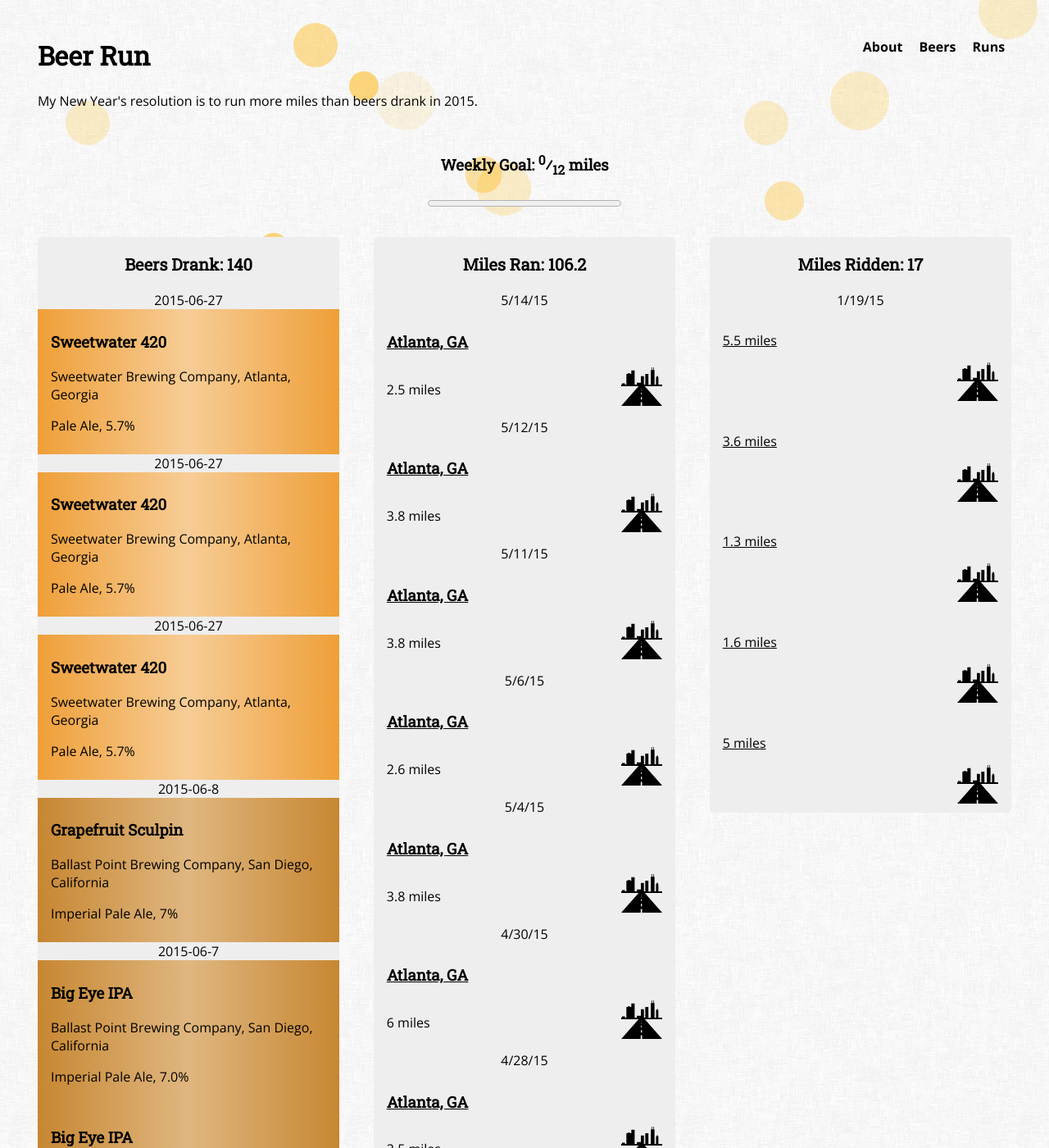
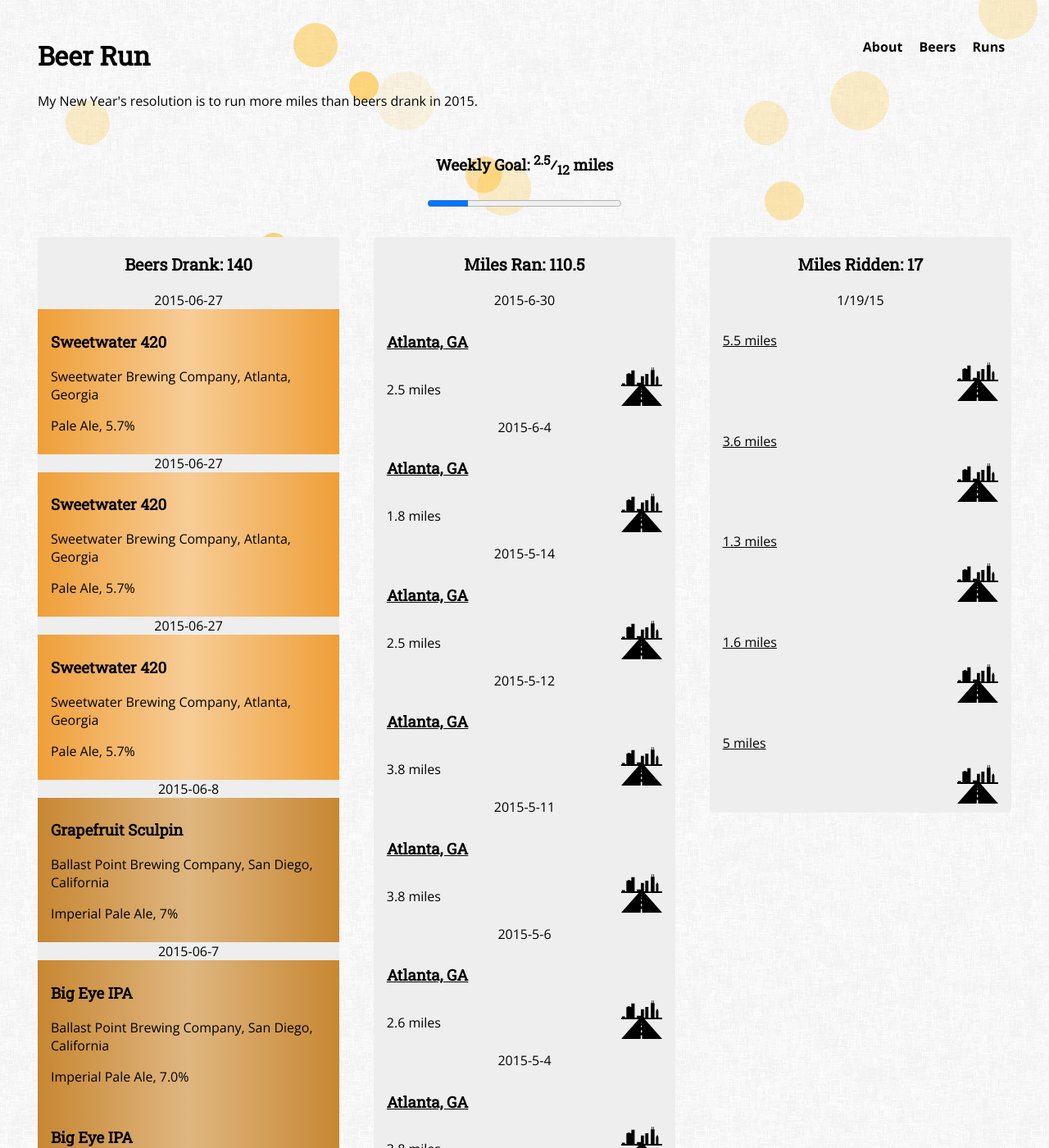
Before and after one commit to rhewitt22/beer-run, a Jekyll site: the page built from index.html, in a window 1280 px wide and 1400 px high. Shown: the whole window at 82% size. Built offline with Jekyll 4.4.1, drawn with Linux system fonts in a browser that asks for light colours; nearby versions of some CDN libraries; some of the changed text lies outside the part shown.

Commit message:
Updated run.yml

```diff
--- a/_data/run.yml
+++ b/_data/run.yml
@@ -1,4 +1,22 @@
-- date: 5/14/15
+- date: 2015-6-30
+  distance: 2.5
+  type: city
+  location: "Atlanta, GA"
+  strava: https://www.strava.com/activities/336484096
+  shoes:
+    brand: Nike
+    model: Structure 15
+
+- date: 2015-6-4
+  distance: 1.8
+  type: city
+  location: "Atlanta, GA"
+  strava: https://www.strava.com/activities/318884063
+  shoes:
+    brand: Nike
+    model: Structure 15
+
+- date: 2015-5-14
   distance: 2.5
   type: city
   location: "Atlanta, GA"
@@ -6,7 +24,7 @@
   shoes:
     brand: Merrel
 
-- date: 5/12/15
+- date: 2015-5-12
   distance: 3.8
   type: city
   location: "Atlanta, GA"
@@ -14,7 +32,7 @@
   shoes:
     brand: Merrel
 
-- date: 5/11/15
+- date: 2015-5-11
   distance: 3.8
   type: city
   location: "Atlanta, GA"
@@ -22,7 +40,7 @@
   shoes:
     brand: Merrel
 
-- date: 5/6/15
+- date: 2015-5-6
   distance: 2.6
   type: city
   location: "Atlanta, GA"
@@ -31,7 +49,7 @@
     brand: Nike
     model: Structure 15
 
-- date: 5/4/15
+- date: 2015-5-4
   distance: 3.8
   type: city
   location: "Atlanta, GA"
@@ -40,7 +58,7 @@
     brand: Nike
     model: Structure 15
 
-- date: 4/30/15
+- date: 2015-4-30
   distance: 6
   type: city
   location: "Atlanta, GA"
@@ -49,7 +67,7 @@
     brand: Nike
     model: Structure 15
 
-- date: 4/28/15
+- date: 2015-4-28
   distance: 2.5
   type: city
   location: "Atlanta, GA"
@@ -58,7 +76,7 @@
     brand: Nike
     model: Structure 15
 
-- date: 4/27/15
+- date: 2015-4-27
   distance: 3.8
   type: city
   location: "Atlanta, GA"
@@ -67,21 +85,21 @@
     brand: Nike
     model: Structure 15
 
-- date: 4/25/15
+- date: 2015-4-25
   distance: 3.1
   type: city
   location: "Brookhaven, GA"
   shoes:
     brand: Merrel
 
-- date: 4/24/15
+- date: 2015-4-24
   distance: 1
   type: city
   location: "Atlanta, GA"
   shoes:
     brand: Merrel
 
-- date: 4/23/15
+- date: 2015-4-23
   distance: 3.9
   type: city
   location: "Atlanta, GA"
@@ -89,7 +107,7 @@
     brand: Nike
     model: Structure 15
 
-- date: 4/20/15
+- date: 2015-4-20
   distance: 4
   type: city
   location: "Atlanta, GA"
@@ -97,7 +115,7 @@
     brand: Nike
     model: Structure 15
 
-- date: 4/16/15
+- date: 2015-4-16
   distance: 2
   time: 16:54
   type: tredmill
@@ -105,7 +123,7 @@
     brand: Nike
     model: Structure 15
 
-- date: 4/8/15
+- date: 2015-4-8
   distance: 2.5
   type: city
   location: "Atlanta, GA"
@@ -114,7 +132,7 @@
     brand: Nike
     model: Structure 15
 
-- date: 4/4/15
+- date: 2015-4-4
   distance: 3.8
   type: city
   location: "Atlanta, GA"
@@ -123,7 +141,7 @@
     brand: Nike
     model: Structure 15
 
-- date: 4/1/15
+- date: 2015-4-1
   distance: 2.5
   type: city
   location: "Atlanta, GA"
@@ -132,7 +150,7 @@
     brand: Nike
     model: Structure 15
 
-- date: 3/31/15
+- date: 2015-3-31
   distance: 3.9
   type: city
   location: "Atlanta, GA"
@@ -141,7 +159,7 @@
     brand: Nike
     model: Structure 15
 
-- date: 3/11/15
+- date: 2015-3-11
   distance: 3
   time: 26:40
   type: treadmill
@@ -149,7 +167,7 @@
     brand: Nike
     model: Structure 15
 
-- date: 2/28/15
+- date: 2015-2-28
   distance: 1.25
   time: 11:00
   type: treadmill
@@ -157,7 +175,7 @@
     brand: Nike
     model: Structure 15
 
-- date: 2/27/15
+- date: 2015-2-27
   distance: 4.5
   time: 39:50
   type: treadmill
@@ -165,7 +183,7 @@
     brand: Nike
     model: Structure 15
 
-- date: 2/23/15
+- date: 2015-2-23
   distance: 2
   time: 17:30
   type: treadmill
@@ -173,7 +191,7 @@
     brand: Merrel
     model: Trail shoe
 
-- date: 2/22/15
+- date: 2015-2-22
   distance: 4
   time: 35:00
   type: treadmill
@@ -181,7 +199,7 @@
     brand: Nike
     model: Structure 15
 
-- date: 2/17/15
+- date: 2015-2-17
   distance: 2
   time: 17:40
   type: treadmill
@@ -189,7 +207,7 @@
     brand: Nike
     model: Structure 15
 
-- date: 2/14/15
+- date: 2015-2-14
   distance: 3
   time: 26:40
   type: treadmill
@@ -197,7 +215,7 @@
     brand: Nike
     model: Structure 15
 
-- date: 2/13/15
+- date: 2015-2-13
   distance: 3
   time: 26:50
   type: treadmill
@@ -205,7 +223,7 @@
     brand: Nike
     model: Structure 15
 
-- date: 2/7/15
+- date: 2015-2-7
   distance: 6
   time: 54:22
   type: city
@@ -215,7 +233,7 @@
     brand: Nike
     model: Structure 15
 
-- date: 2/4/15
+- date: 2015-2-4
   distance: 3.1
   time: 26:40
   type: treadmill
@@ -223,7 +241,7 @@
     brand: Nike
     model: Structure 15
 
-- date: 2/2/15
+- date: 2015-2-2
   distance: 2
   time: 17:15
   type: treadmill
@@ -231,7 +249,7 @@
     brand: Nike
     model: Structure 15
 
-- date: 2/1/15
+- date: 2015-2-1
   distance: 3
   time: 25:50
   type: treadmill
@@ -240,7 +258,7 @@
     model: Structure 15
 
 
-- date: 1/30/15
+- date: 2015-1-30
   distance: 3
   time: 25:50
   type: treadmill
@@ -248,7 +266,7 @@
     brand: Nike
     model: Structure 15
 
-- date: 1/27/15
+- date: 2015-1-27
   distance: 1
   time: 8:45
   type: treadmill
@@ -256,7 +274,7 @@
     brand: Nike
     model: Structure 15
 
-- date: 1/24/15
+- date: 2015-1-24
   distance: 2
   time: 17:00
   type: treadmill
@@ -264,7 +282,7 @@
     brand: Nike
     model: Structure 15
 
-- date: 1/3/15
+- date: 2015-1-3
   distance: 4.8
   type: city
   location: "Annapolis, MD"
@@ -272,7 +290,7 @@
     brand: Nike
     model: Structure 15
 
-- date: 1/2/15
+- date: 2015-1-2
   distance: 3.1
   type: city
   location: "Annapolis, MD"
```
